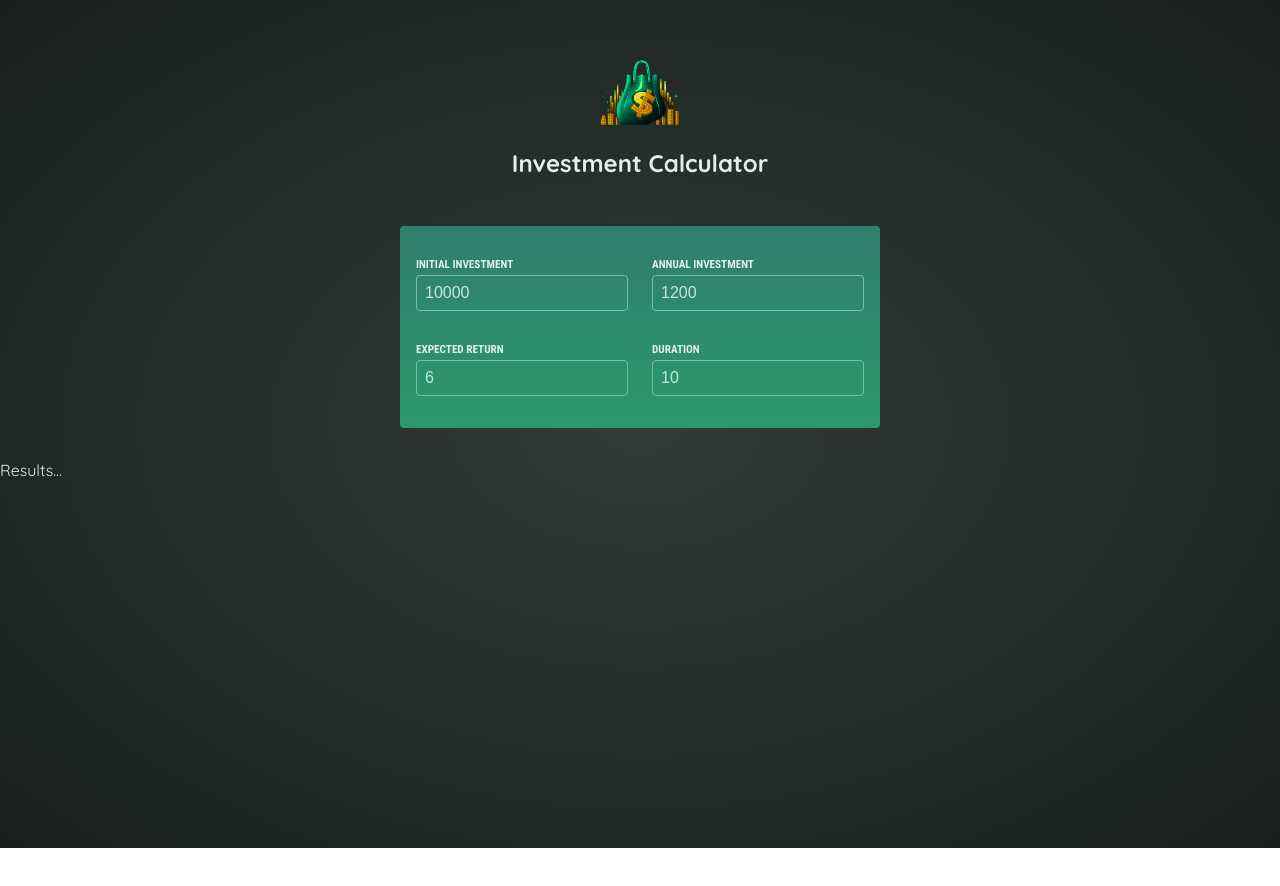
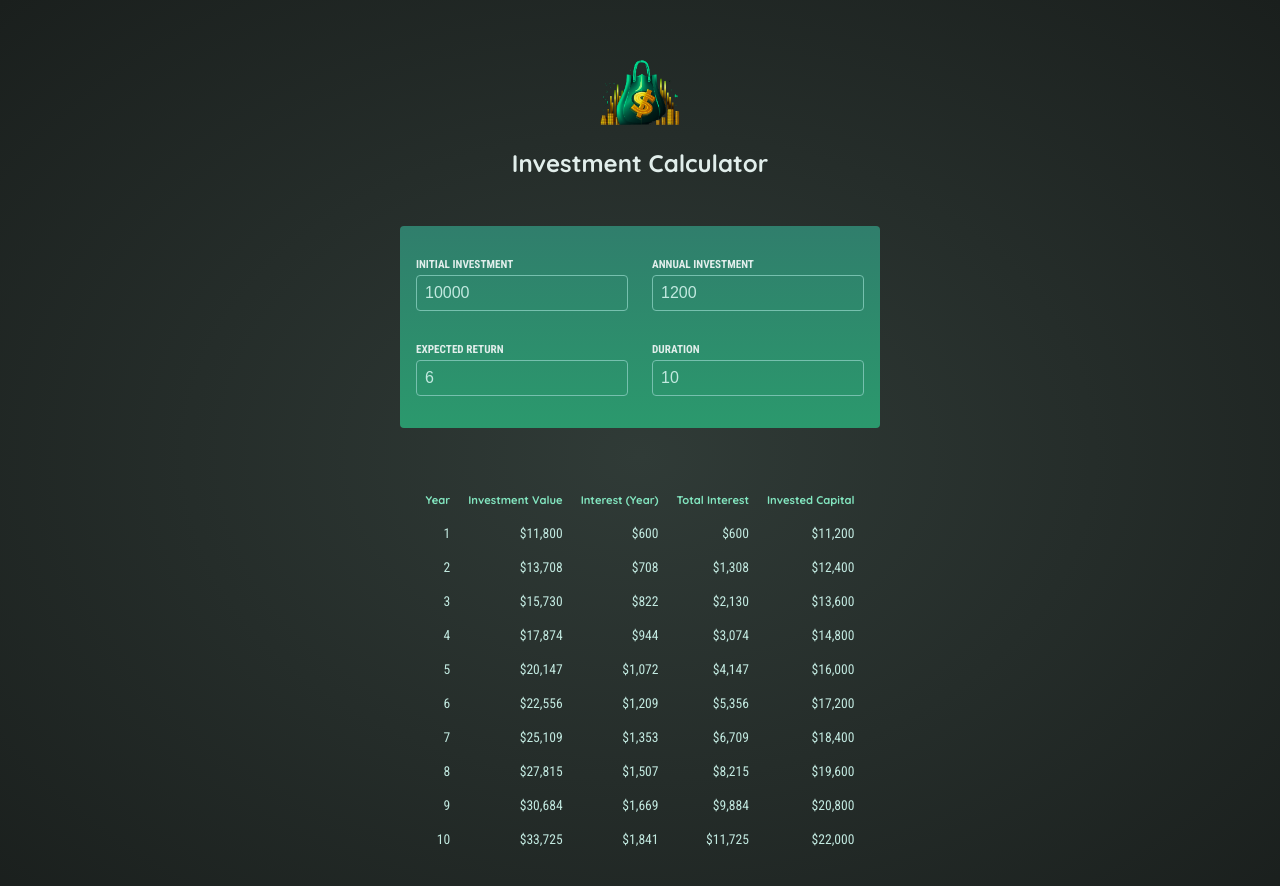
Before and after one commit to VineelReddy14/Investment-Calculator, a React (Vite) app: page / in a window 1280 px wide. Shown: the top 886 px of the page. Before the commit the page ends 848 px from the top, so only its background shows below. Built offline with nearby package versions, Linux system fonts and the light colour scheme.

Commit message:
Outputting Results in a List and Deriving more values(total interest and total amount invested)

```diff
--- a/src/components/Results.jsx
+++ b/src/components/Results.jsx
@@ -1,9 +1,42 @@
-import { calculateInvestmentResults } from "../util/investment"
+import { calculateInvestmentResults, formatter } from "../util/investment"
 
-export default function({ input }) {
+export default function Results({ input }) {
     const resultsData = calculateInvestmentResults(input);
+    const initialInvestment =
+        resultsData[0].valueEndOfYear -
+        resultsData[0].interest -
+        resultsData[0].annualInvestment;
 
-    console.log(resultsData);
+    return (
+        <table id="result">
+            <thead>
+                <tr>
+                    <th>Year</th>
+                    <th>Investment Value</th>
+                    <th>Interest (Year)</th>
+                    <th>Total Interest</th>
+                    <th>Invested Capital</th>
+                </tr>
+            </thead>
+            <tbody>
+                {resultsData.map(yearData => {
+                    const totalInterest =
+                        yearData.valueEndOfYear -
+                        yearData.annualInvestment *
+                        yearData.year -
+                        initialInvestment;
 
-    return <p>Results...</p>
+                    const totalAmountInvested = yearData.valueEndOfYear - totalInterest;
+
+                    return <tr key={yearData.year}>
+                        <td>{yearData.year}</td>
+                        <td>{formatter.format(yearData.valueEndOfYear)}</td>
+                        <td>{formatter.format(yearData.interest)}</td>
+                        <td>{formatter.format(totalInterest)}</td>
+                        <td>{formatter.format(totalAmountInvested)}</td>
+                    </tr>
+                })}
+            </tbody>
+        </table>
+    );
 }
```
